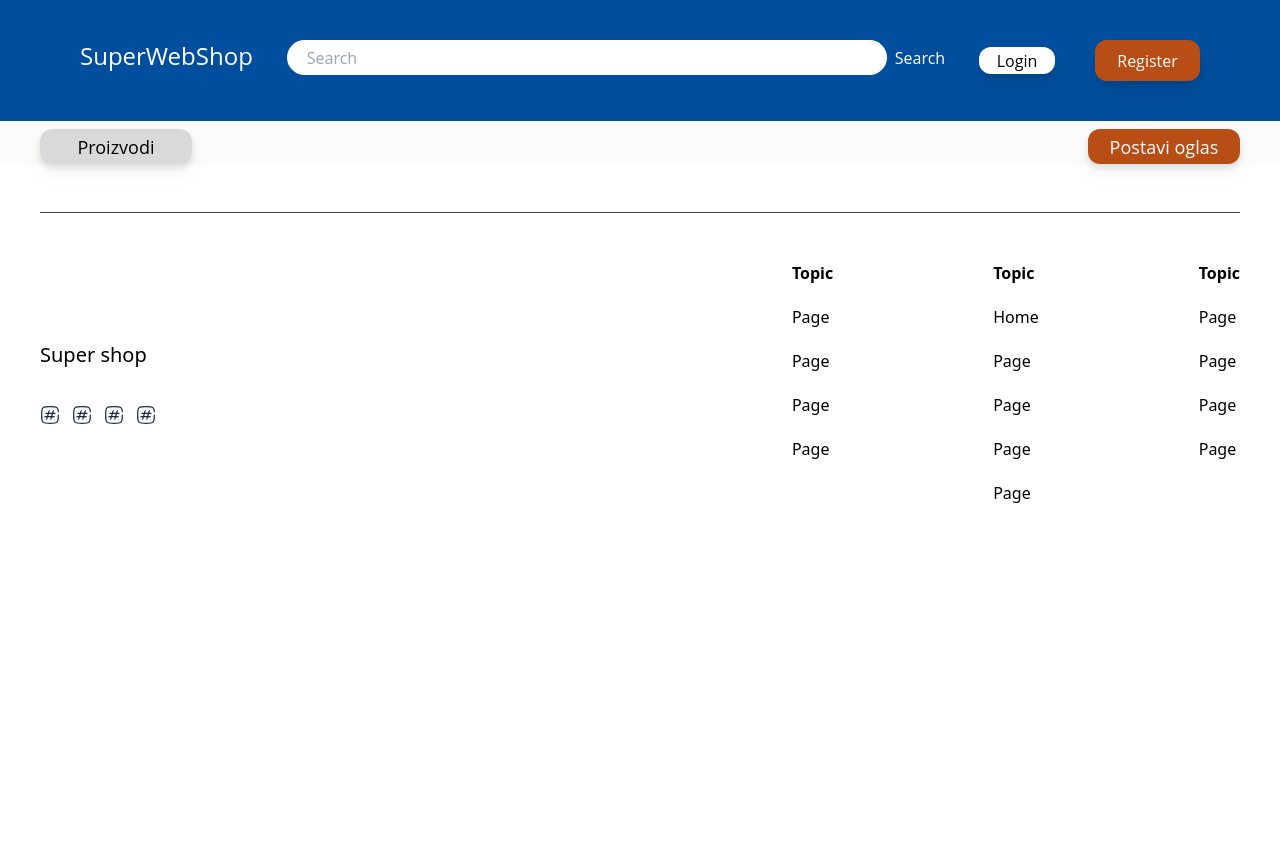
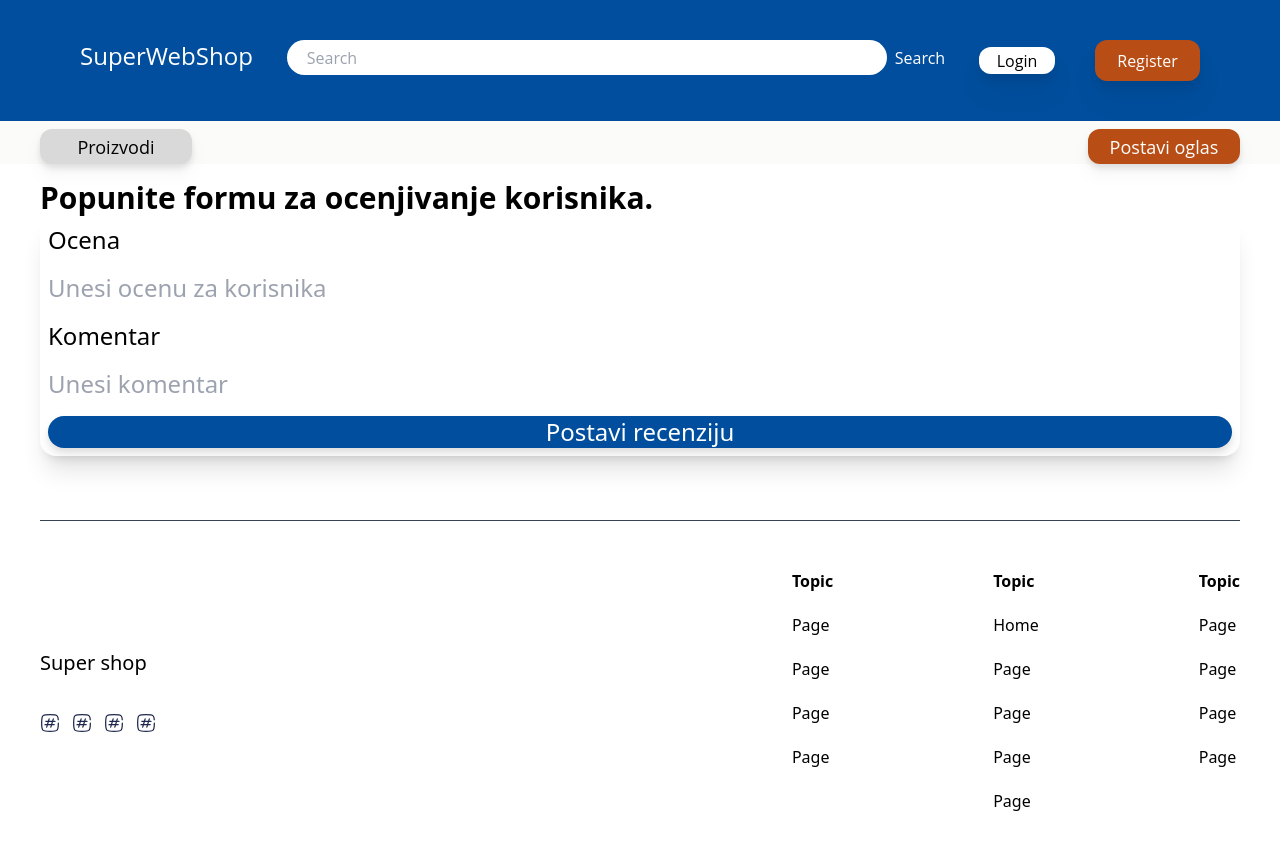
Before and after one commit to kzi-nastava/project-web-in-2024-team-5, a Vue app in the folder web-shop/src/main/resources/superfrontend/: page /reviews/1 in a window 1280 px wide. Shown: the top 850 px of the page. Before the commit the page ends 800 px from the top, so only its background shows below. Built offline with nearby package versions, Linux system fonts and the light colour scheme; no server answers.

Commit message:
Created forms for posting reviews/reports

```diff
--- a/web-shop/src/main/resources/superfrontend/src/components/ReportFormComp.vue
+++ b/web-shop/src/main/resources/superfrontend/src/components/ReportFormComp.vue
@@ -1,4 +1,42 @@
-<template></template>
+<template>
+    <div class = "container w-[1200px] mx-auto">
+    <div class = "flex flex-col font-[Open_Sans] my-4 text-2xl">
+            <h2 class = "font-semibold text-3xl">Popunite formu za prijavljivanje korisnika.</h2>
+            <div class = "bg-white rounded-2xl shadow-xl">
+            <form @submit.prevent="postreport" class = "flex flex-col p-2 space-y-4">
+    <label for = "comment">Razlog prijave</label>
+    <input v-model = "report.reason" form = "text" placeholder="Unesi razlog" id = "comment"></input>
+
+                    <input class ="justify-self-end drop-shadow-lg bg-red-600 hover:bg-red-800 text-white h-full rounded-2xl " type = "submit" value = "Postavi prijavu"></input>
+
+            </form>
+            </div>
+    </div>
+    </div>
+</template>
 <script>
-export default {};
+import axios from 'axios';
+export default {
+    data() {
+        return {
+            report: {},
+        }
+    },
+    computed: {
+        userId() {
+            return this.$route.params.id;
+        }
+    },
+    methods: {
+    async postreport() {
+            try {
+        const response = await axios.post(`http://localhost:8080/api/v1/reports/${this.userId}`, this.report);
+                console.log(response);
+            }
+            catch(error) {
+
+            }
+    },
+    },
+};
 </script>
--- a/web-shop/src/main/resources/superfrontend/src/components/ReviewFormComp.vue
+++ b/web-shop/src/main/resources/superfrontend/src/components/ReviewFormComp.vue
@@ -1,4 +1,44 @@
-<template></template>
+<template>
+    <div class = "container w-[1200px] mx-auto">
+    <div class = "flex flex-col font-[Open_Sans] my-4 text-2xl">
+            <h2 class = "font-semibold text-3xl">Popunite formu za ocenjivanje korisnika.</h2>
+            <div class = "bg-white rounded-2xl shadow-xl">
+            <form @submit.prevent="postReview" class = "flex flex-col p-2 space-y-4">
+    <label for = "score">Ocena</label>
+    <input v-model = "review.score" form = "text" maxlength ="50" placeholder="Unesi ocenu za korisnika" id = "score"></input>
+    <label for = "comment">Komentar</label>
+    <input v-model = "review.comment" form = "text" placeholder="Unesi komentar" id = "comment"></input>
+
+                    <input class ="justify-self-end drop-shadow-lg bg-[#004E9D] text-white h-full rounded-2xl " type = "submit" value = "Postavi recenziju"></input>
+
+            </form>
+            </div>
+    </div>
+    </div>
+</template>
 <script>
-export default {};
+import axios from 'axios';
+export default {
+    data() {
+        return {
+            review: {},
+        }
+    },
+    computed: {
+        userId() {
+            return this.$route.params.id;
+        }
+    },
+    methods: {
+    async postReview() {
+            try {
+        const response = await axios.post(`http://localhost:8080/api/v1/reviews/${this.userId}`, this.review);
+                console.log(response);
+            }
+            catch(error) {
+
+            }
+    },
+    },
+};
 </script>
```
